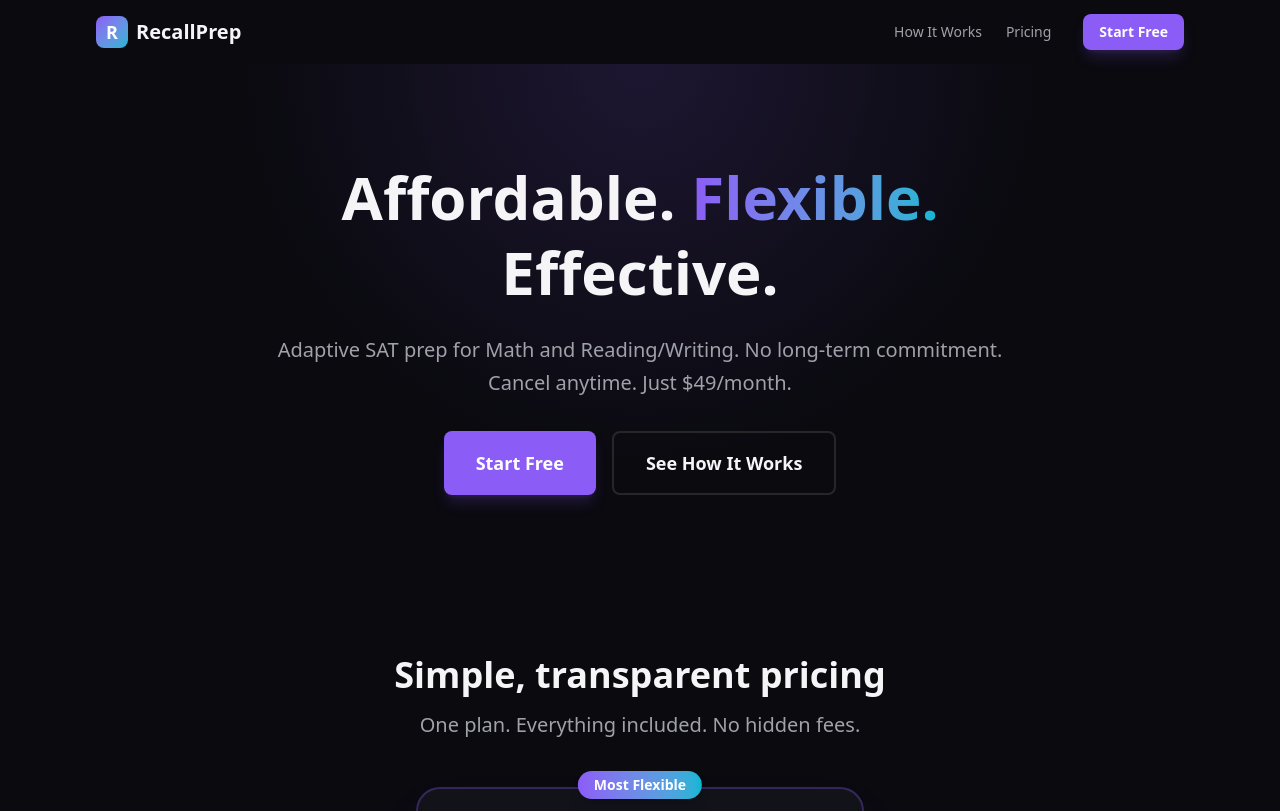
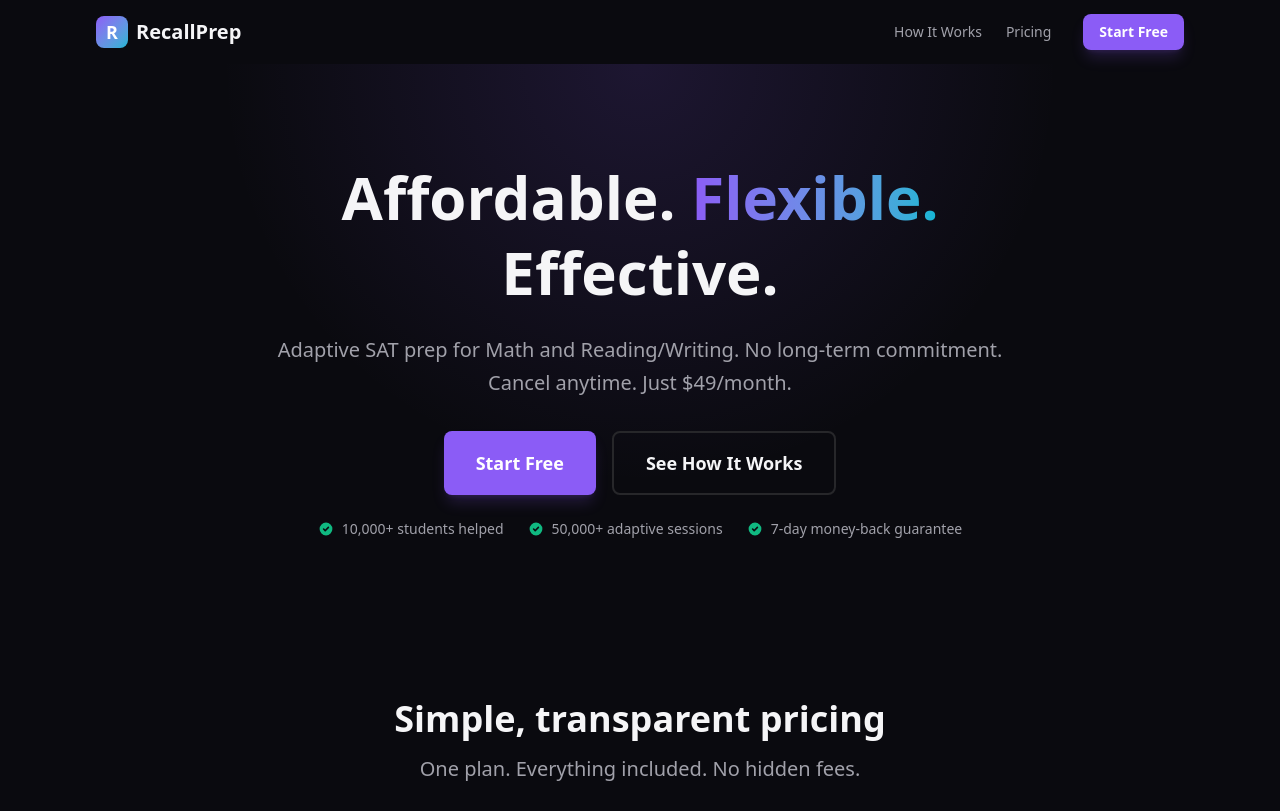
Before and after one commit to joe0332/rcl, a Next.js app: page /pricing in a window 1280 px wide. Shown: the top 811 px of the page. Built offline with nearby package versions, Linux system fonts and the light colour scheme.

Commit message:
Sandbox autosave

```diff
--- a/src/app/pricing/page.tsx
+++ b/src/app/pricing/page.tsx
@@ -4,6 +4,7 @@ import { Container } from "@/components/Container";
 import { Button } from "@/components/Button";
 import { PricingCard } from "@/components/PricingCard";
 import { FAQ } from "@/components/FAQ";
+import { TrustBar } from "@/components/TrustBar";
 
 export default function PricingPage() {
   return (
@@ -32,6 +33,9 @@ export default function PricingPage() {
                 {siteConfig.cta.secondary}
               </Button>
             </div>
+
+            {/* Trust Bar - Compact */}
+            <TrustBar variant="compact" />
           </div>
         </Container>
       </section>
```
